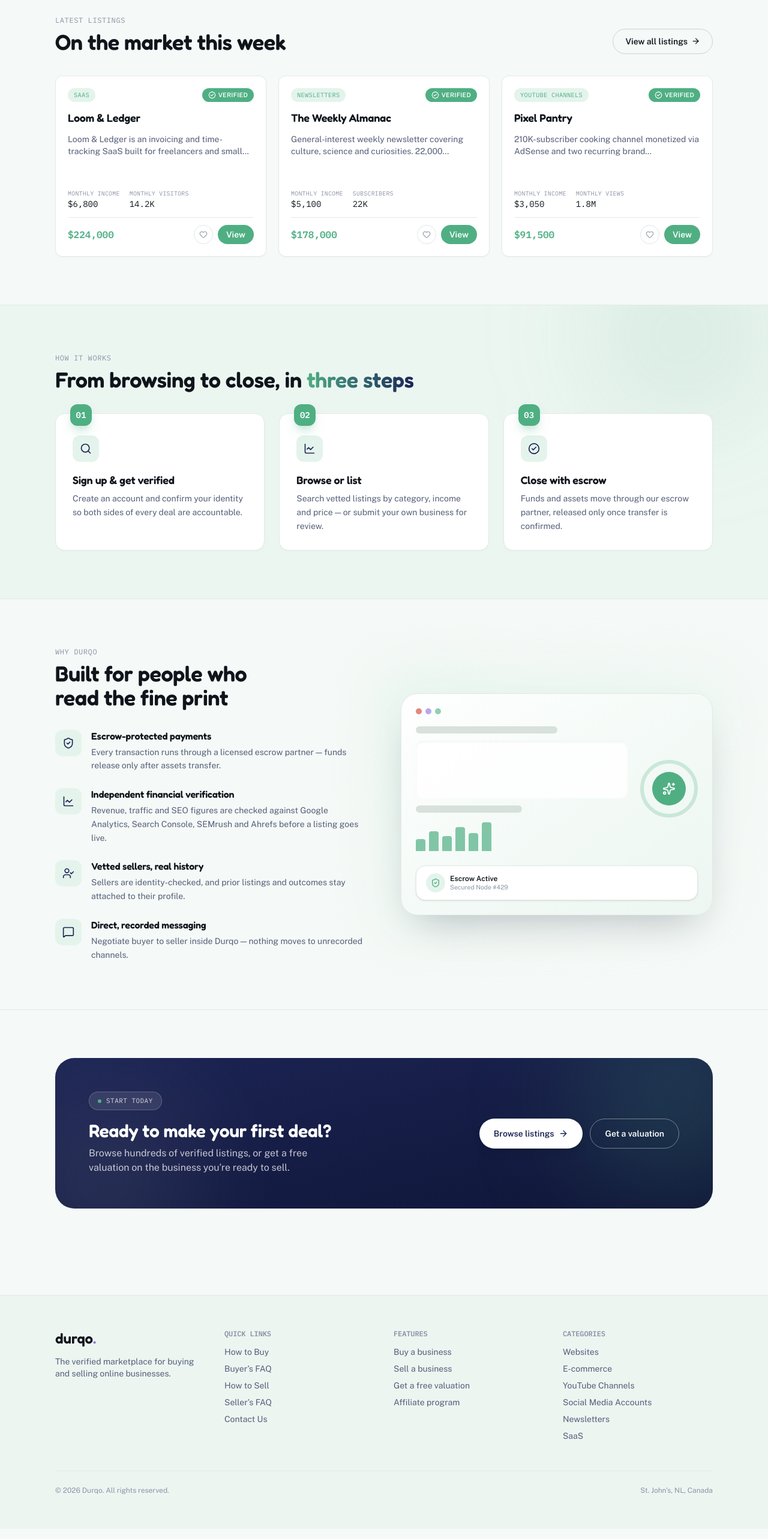
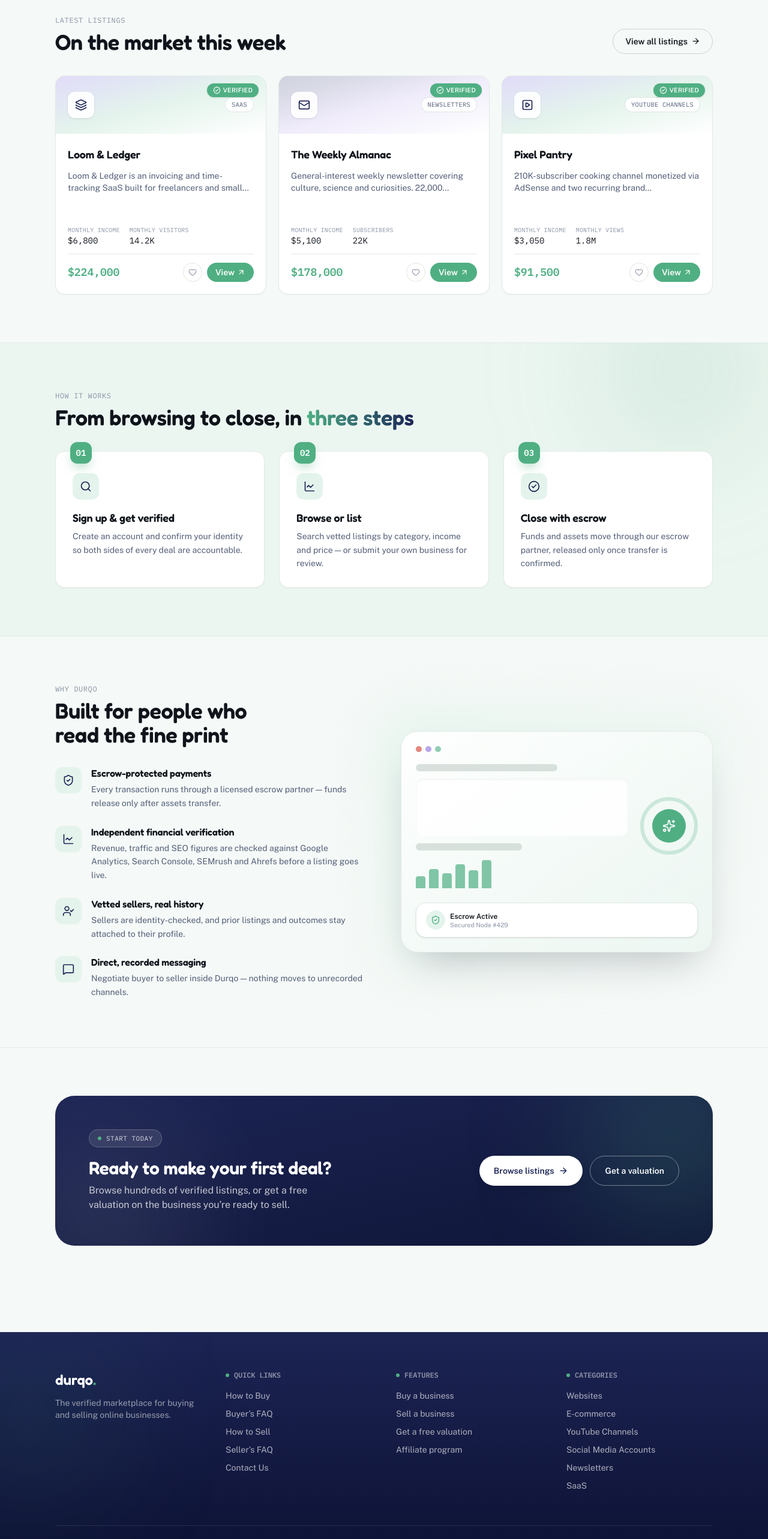
Before and after one commit to mdmanirmia/durqo-app, a Next.js app: page / in a window 1280 px wide. Shown: the part 2140-4706 px from the top of the page at 60% size. Built offline with nearby package versions, Linux system fonts and the light colour scheme; no server answers; the database is empty.

Commit message:
Richer ListingCard banner + premium dark Footer redesign

```diff
--- a/src/components/Footer.tsx
+++ b/src/components/Footer.tsx
@@ -1,54 +1,64 @@
 import Link from "next/link";
 import { CATEGORIES } from "@/lib/categories";
 
+function ColumnHeading({ children }: { children: React.ReactNode }) {
+  return (
+    <h4 className="mono mb-4 flex items-center gap-2 text-xs uppercase tracking-wider text-white/50">
+      <span className="h-1.5 w-1.5 rounded-sm bg-brand" />
+      {children}
+    </h4>
+  );
+}
+
 export default function Footer() {
   return (
-    <footer className="mt-16 border-t border-rule bg-paper-sunk">
-      <div className="mx-auto max-w-6xl px-5 py-14 sm:px-7">
-        <div className="grid grid-cols-2 gap-8 md:grid-cols-4">
+    <footer className="relative mt-16 overflow-hidden bg-gradient-to-b from-brand-strong to-[#0b1030] text-white/80">
+      <div aria-hidden className="pointer-events-none absolute -left-24 top-0 h-72 w-72 rounded-full bg-brand/10 blur-[110px]" />
+      <div className="relative mx-auto max-w-6xl px-5 py-16 sm:px-7">
+        <div className="grid grid-cols-2 gap-10 md:grid-cols-4">
           <div className="col-span-2 md:col-span-1">
-            <Link href="/" className="font-display text-2xl font-semibold text-ink">
-              durqo<span className="text-gold">.</span>
+            <Link href="/" className="font-display text-2xl font-semibold text-white">
+              durqo<span className="text-brand">.</span>
             </Link>
-            <p className="mt-3 max-w-[32ch] text-sm text-ink-soft">
+            <p className="mt-3 max-w-[32ch] text-sm text-white/55">
               The verified marketplace for buying and selling online businesses.
             </p>
           </div>
 
           <div>
-            <h4 className="mono mb-3 text-xs uppercase tracking-wider text-ink-faint">Quick links</h4>
-            <ul className="flex flex-col gap-2 text-sm text-ink-soft">
-              <li><Link href="/buy" className="hover:text-brand-strong">How to Buy</Link></li>
-              <li><Link href="/faq/buyer" className="hover:text-brand-strong">Buyer&rsquo;s FAQ</Link></li>
-              <li><Link href="/sell" className="hover:text-brand-strong">How to Sell</Link></li>
-              <li><Link href="/faq/seller" className="hover:text-brand-strong">Seller&rsquo;s FAQ</Link></li>
-              <li><Link href="/contact" className="hover:text-brand-strong">Contact Us</Link></li>
+            <ColumnHeading>Quick links</ColumnHeading>
+            <ul className="flex flex-col gap-2.5 text-sm text-white/65">
+              <li><Link href="/buy" className="transition hover:text-white">How to Buy</Link></li>
+              <li><Link href="/faq/buyer" className="transition hover:text-white">Buyer&rsquo;s FAQ</Link></li>
+              <li><Link href="/sell" className="transition hover:text-white">How to Sell</Link></li>
+              <li><Link href="/faq/seller" className="transition hover:text-white">Seller&rsquo;s FAQ</Link></li>
+              <li><Link href="/contact" className="transition hover:text-white">Contact Us</Link></li>
             </ul>
           </div>
 
           <div>
-            <h4 className="mono mb-3 text-xs uppercase tracking-wider text-ink-faint">Features</h4>
-            <ul className="flex flex-col gap-2 text-sm text-ink-soft">
-              <li><Link href="/buy" className="hover:text-brand-strong">Buy a business</Link></li>
-              <li><Link href="/sell" className="hover:text-brand-strong">Sell a business</Link></li>
-              <li><Link href="/sell#valuation" className="hover:text-brand-strong">Get a free valuation</Link></li>
-              <li><Link href="/affiliate" className="hover:text-brand-strong">Affiliate program</Link></li>
+            <ColumnHeading>Features</ColumnHeading>
+            <ul className="flex flex-col gap-2.5 text-sm text-white/65">
+              <li><Link href="/buy" className="transition hover:text-white">Buy a business</Link></li>
+              <li><Link href="/sell" className="transition hover:text-white">Sell a business</Link></li>
+              <li><Link href="/sell#valuation" className="transition hover:text-white">Get a free valuation</Link></li>
+              <li><Link href="/affiliate" className="transition hover:text-white">Affiliate program</Link></li>
             </ul>
           </div>
 
           <div>
-            <h4 className="mono mb-3 text-xs uppercase tracking-wider text-ink-faint">Categories</h4>
-            <ul className="flex flex-col gap-2 text-sm text-ink-soft">
+            <ColumnHeading>Categories</ColumnHeading>
+            <ul className="flex flex-col gap-2.5 text-sm text-white/65">
               {CATEGORIES.slice(0, 6).map((c) => (
                 <li key={c.id}>
-                  <Link href={`/buy?category=${c.id}`} className="hover:text-brand-strong">{c.name}</Link>
+                  <Link href={`/buy?category=${c.id}`} className="transition hover:text-white">{c.name}</Link>
                 </li>
               ))}
             </ul>
           </div>
         </div>
 
-        <div className="mt-12 flex flex-wrap items-center justify-between gap-3 border-t border-rule pt-6 text-xs text-ink-faint">
+        <div className="mt-14 flex flex-wrap items-center justify-between gap-3 border-t border-white/10 pt-6 text-xs text-white/45">
           <p>&copy; {new Date().getFullYear()} Durqo. All rights reserved.</p>
           <p>St. John&rsquo;s, NL, Canada</p>
         </div>
--- a/src/components/ListingCard.tsx
+++ b/src/components/ListingCard.tsx
@@ -1,15 +1,29 @@
 import Link from "next/link";
-import { BadgeCheck } from "lucide-react";
+import { BadgeCheck, ArrowUpRight } from "lucide-react";
 import { Listing } from "@/lib/types";
-import { CATEGORY_MAP, QUICK_STAT_LABELS, QuickStatKey } from "@/lib/categories";
+import { CATEGORIES, CATEGORY_MAP, QUICK_STAT_LABELS, QuickStatKey } from "@/lib/categories";
+import { categoryIcon } from "@/lib/category-icons";
 import { fmtUSD, formatQuickStat } from "@/lib/format";
 import Sparkline from "./Sparkline";
 import WishlistButton from "./WishlistButton";
+
+// A handful of premium-feeling gradient tints, cycled by category so cards
+// have visual variety even though most listings don't have an uploaded
+// cover photo — a colored banner + big category icon reads far less "empty
+// placeholder" than a flat white header.
+const BANNER_TINTS = [
+  "from-brand/25 via-brand-soft to-transparent",
+  "from-brand-strong/20 via-gold-soft to-transparent",
+  "from-gold/25 via-brand-soft to-transparent",
+];
 
 export default function ListingCard({ listing }: { listing: Listing }) {
   const category = CATEGORY_MAP[listing.categoryId];
   const trend = listing.monthlyStats.map((m) => m.income ?? 0).filter((v) => v > 0);
   const isWebsites = listing.categoryId === "websites";
+  const catIndex = Math.max(0, CATEGORIES.findIndex((c) => c.id === listing.categoryId));
+  const tint = BANNER_TINTS[catIndex % BANNER_TINTS.length];
+  const hasDiscount = listing.discountedPrice != null && listing.discountedPrice < listing.price;
 
   // Show the first 2 quick stats that are actually meaningful for THIS
   // listing's category (e.g. Domains shows Domain Age / Expires, YouTube
@@ -24,23 +38,30 @@ export default function ListingCard({ listing }: { listing: Listing }) {
         .slice(0, 2);
 
   return (
-    <div className="flex flex-col gap-3 rounded-xl border border-rule bg-paper-raised p-5 shadow-[0_1px_2px_rgba(15,23,41,0.04)] transition hover:-translate-y-0.5 hover:border-brand hover:shadow-[0_12px_24px_-12px_rgba(15,23,41,0.18)]">
-      <div className="flex items-start justify-between">
-        <span className="mono rounded-full bg-brand-soft px-2.5 py-1 text-[0.65rem] uppercase tracking-wide text-brand">
+    <div className="group flex flex-col overflow-hidden rounded-2xl border border-rule bg-paper-raised shadow-[0_1px_2px_rgba(15,23,41,0.04)] transition hover:-translate-y-1 hover:border-brand hover:shadow-[0_24px_48px_-24px_rgba(15,23,41,0.25)]">
+      <div className={`relative flex h-24 items-center justify-between bg-gradient-to-br ${tint} px-5`}>
+        <span className="grid h-11 w-11 place-items-center rounded-xl bg-paper-raised/90 text-brand-strong shadow-sm backdrop-blur transition group-hover:scale-105">
+          {[listing.categoryId].map((cid) => {
+            const Icon = categoryIcon(cid);
+            return <Icon key={cid} size={20} />;
+          })}
+        </span>
+        <span className="mono rounded-full border border-rule-strong/60 bg-paper-raised/90 px-2.5 py-1 text-[0.65rem] uppercase tracking-wide text-ink-soft backdrop-blur">
           {category?.name ?? listing.categoryId}
         </span>
-        <div className="flex items-center gap-2">
+        <div className="absolute right-3 top-3 flex items-center gap-1.5">
           {listing.isVerified && (
-            <span className="flex items-center gap-1 rounded-full bg-brand px-2.5 py-1 text-[0.65rem] font-semibold uppercase tracking-wide text-white">
+            <span className="flex items-center gap-1 rounded-full bg-brand px-2.5 py-1 text-[0.65rem] font-semibold uppercase tracking-wide text-white shadow-sm">
               <BadgeCheck size={13} /> Verified
             </span>
           )}
           {listing.status === "sold" && (
-            <span className="rounded-full bg-ink px-2.5 py-1 text-[0.65rem] font-semibold uppercase tracking-wide text-paper-raised">Sold</span>
+            <span className="rounded-full bg-ink px-2.5 py-1 text-[0.65rem] font-semibold uppercase tracking-wide text-paper-raised shadow-sm">Sold</span>
           )}
         </div>
       </div>
 
+      <div className="flex flex-1 flex-col gap-3 p-5">
         <h4 className="text-lg font-semibold">{listing.title}</h4>
         <p className="line-clamp-2 flex-grow text-sm text-ink-soft">{listing.overview}</p>
 
@@ -64,16 +85,6 @@ export default function ListingCard({ listing }: { listing: Listing }) {
           </div>
         )}
 
-      <div className="flex items-center justify-between border-t border-rule pt-3">
-        <span className="mono text-base font-bold text-brand">{fmtUSD(listing.discountedPrice ?? listing.price)}</span>
-        <div className="flex gap-2">
-          <WishlistButton listingId={listing.id} />
-          <Link href={`/listing/${listing.id}`} className="rounded-full bg-brand px-3.5 py-1.5 text-sm font-semibold text-white hover:bg-brand/90">
-            View
-          </Link>
-        </div>
-      </div>
-
         {isWebsites && (
           <div className="mono flex gap-4 text-sm">
             <div>
@@ -86,6 +97,24 @@ export default function ListingCard({ listing }: { listing: Listing }) {
             </div>
           </div>
         )}
+
+        <div className="mt-auto flex items-center justify-between border-t border-rule pt-3.5">
+          <div>
+            {hasDiscount && <span className="mono block text-xs text-ink-faint line-through">{fmtUSD(listing.price)}</span>}
+            <span className="mono text-lg font-bold text-brand">{fmtUSD(listing.discountedPrice ?? listing.price)}</span>
+          </div>
+          <div className="flex gap-2">
+            <WishlistButton listingId={listing.id} />
+            <Link
+              href={`/listing/${listing.id}`}
+              className="group/btn inline-flex items-center gap-1 rounded-full bg-brand px-3.5 py-1.5 text-sm font-semibold text-white hover:bg-brand/90"
+            >
+              View
+              <ArrowUpRight size={14} className="transition group-hover/btn:translate-x-0.5 group-hover/btn:-translate-y-0.5" />
+            </Link>
+          </div>
+        </div>
+      </div>
     </div>
   );
 }
```
Lines whose indentation alone changed are shown as unchanged.
